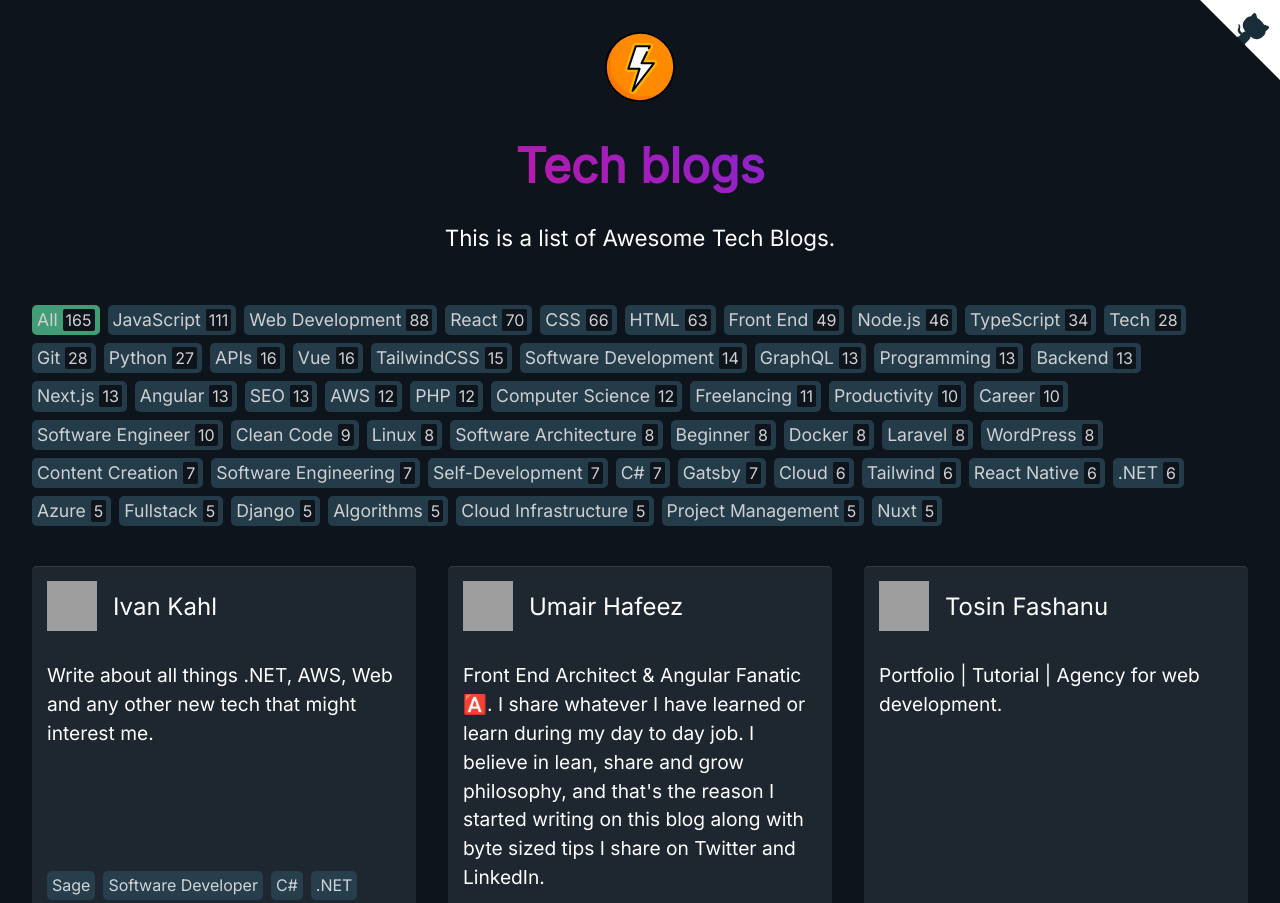
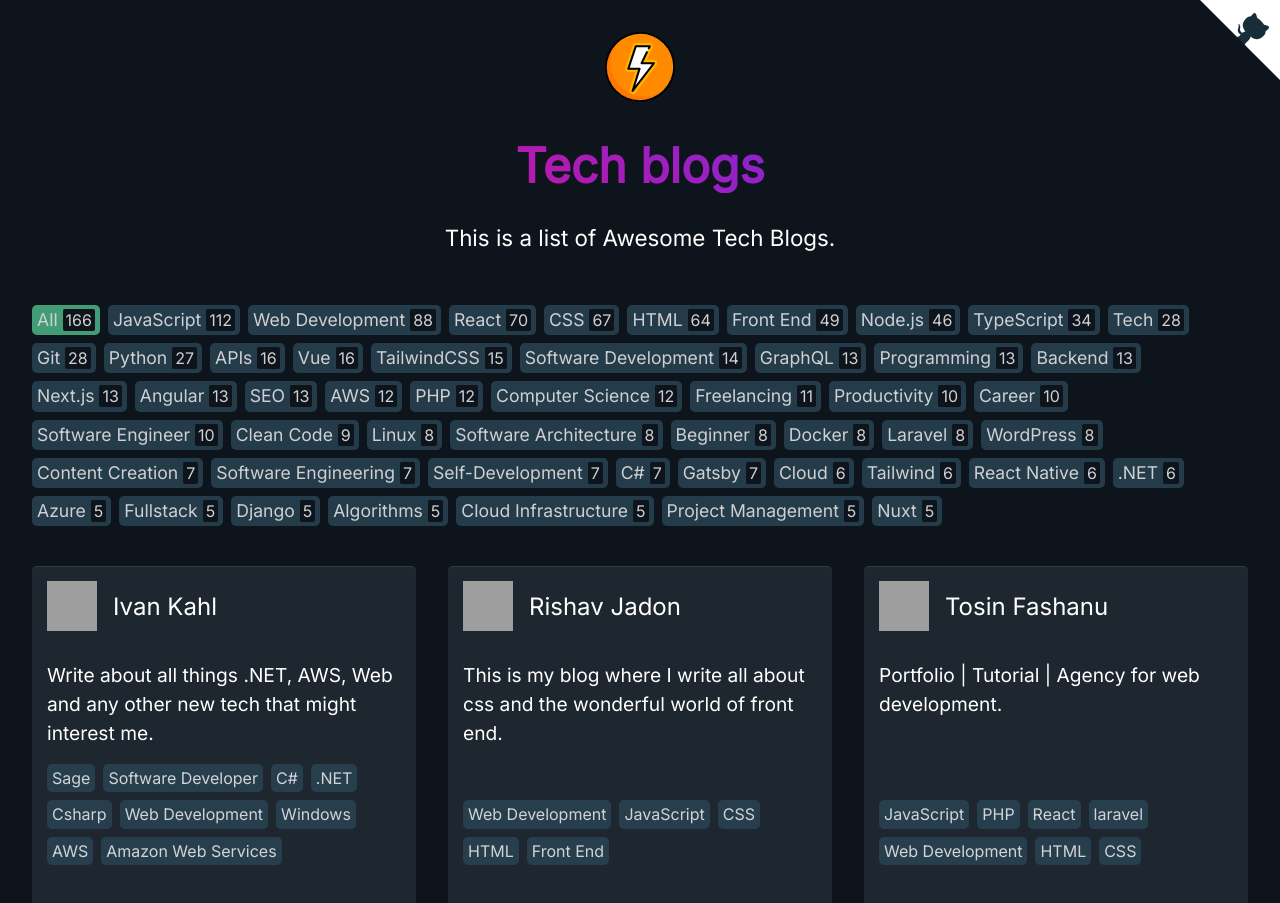
Before and after one commit to markodenic/awesome-tech-blogs, a Nuxt app: page / in a window 1280 px wide. Shown: the top 903 px of the page. Built offline with nearby package versions, Linux system fonts and the light colour scheme; grey boxes are pictures that could not be loaded.

Commit message:
Update data.js

```diff
--- a/data.js
+++ b/data.js
@@ -2582,6 +2582,13 @@ module.exports = [
     ],
   },
   {
+    name: 'Daniellop Blog',
+    description: 'Thoughts, stories and ideas.',
+    url: 'https://blog.daniellop.me',
+    twitter: '@daniellop1_',
+    tags: ['HTML', 'CSS', 'JavaScript'],
+  },
+  {
     name: "Rajanand Ilangovan",
     description:
       "I am a Business Intelligence developer with over a decade of experience in design and development of database, data warehouse, business intelligence and reporting/data visualization solutions. I'm also a Microsoft certified trainer and MCSE - data management and analytics.",
```
